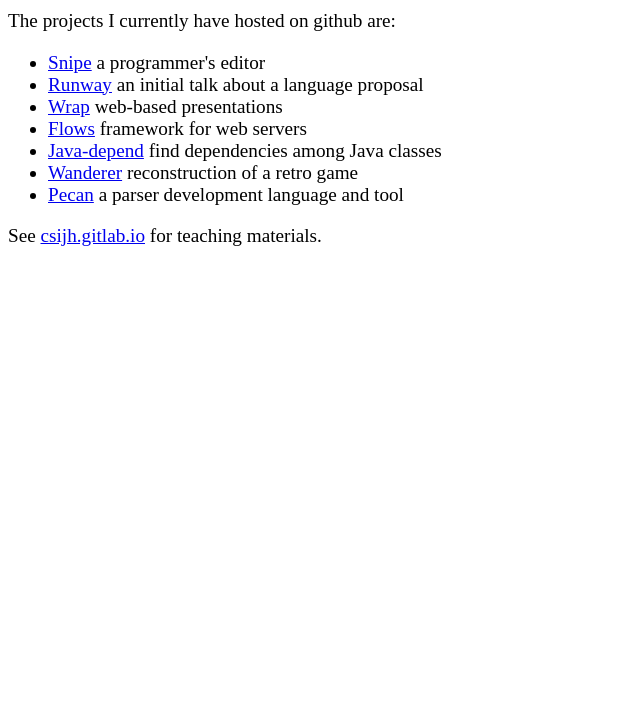
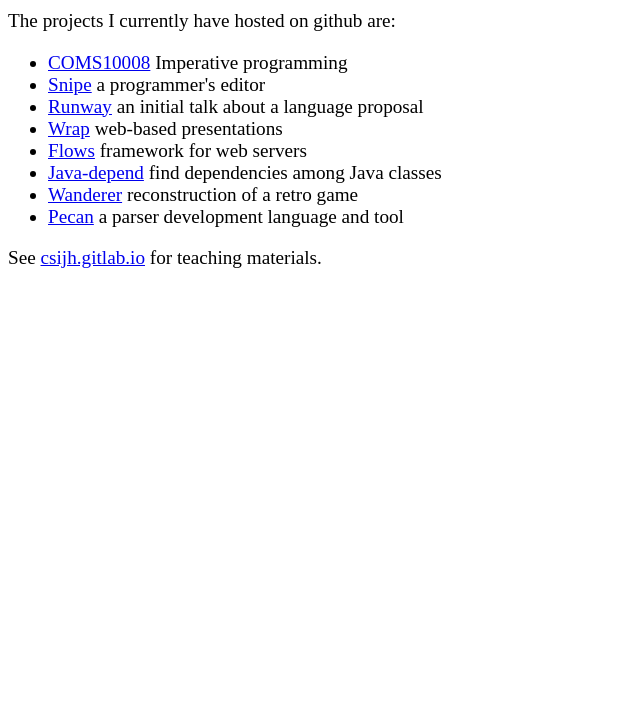
Before and after one commit to csijh/csijh.github.io, a plain HTML site: page index.html in a window 1280 px wide. Shown: the part 85-800 px from the top of the page, without its empty margins (0-640 px from the left). Drawn offline with Linux system fonts and the light colour scheme.

Commit message:
COMS10008 link

```diff
--- a/index.html
+++ b/index.html
@@ -12,6 +12,8 @@
 <p>The projects I currently have hosted on github are:</p>
 
 <ul>
+
+<li><a href="https://csijh.github.io/imp/">COMS10008</a> Imperative programming</li>
 
 <li><a href="https://github.com/csijh/snipe">Snipe</a> a programmer's editor</li>
 
```
